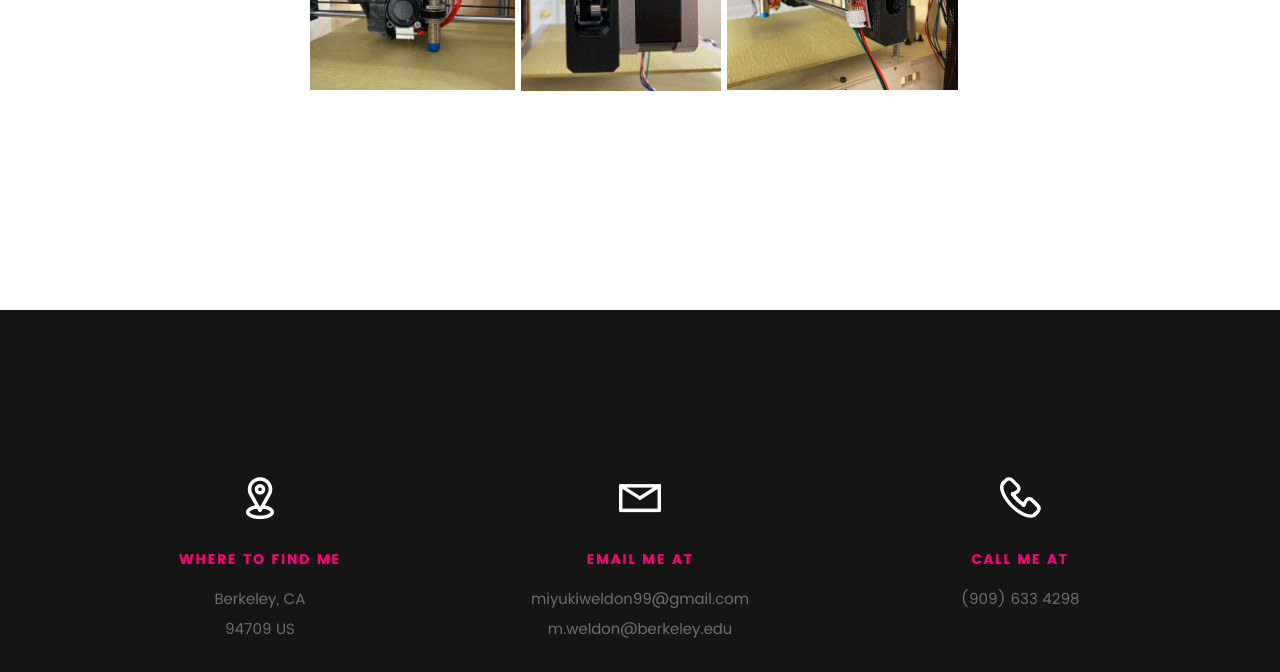
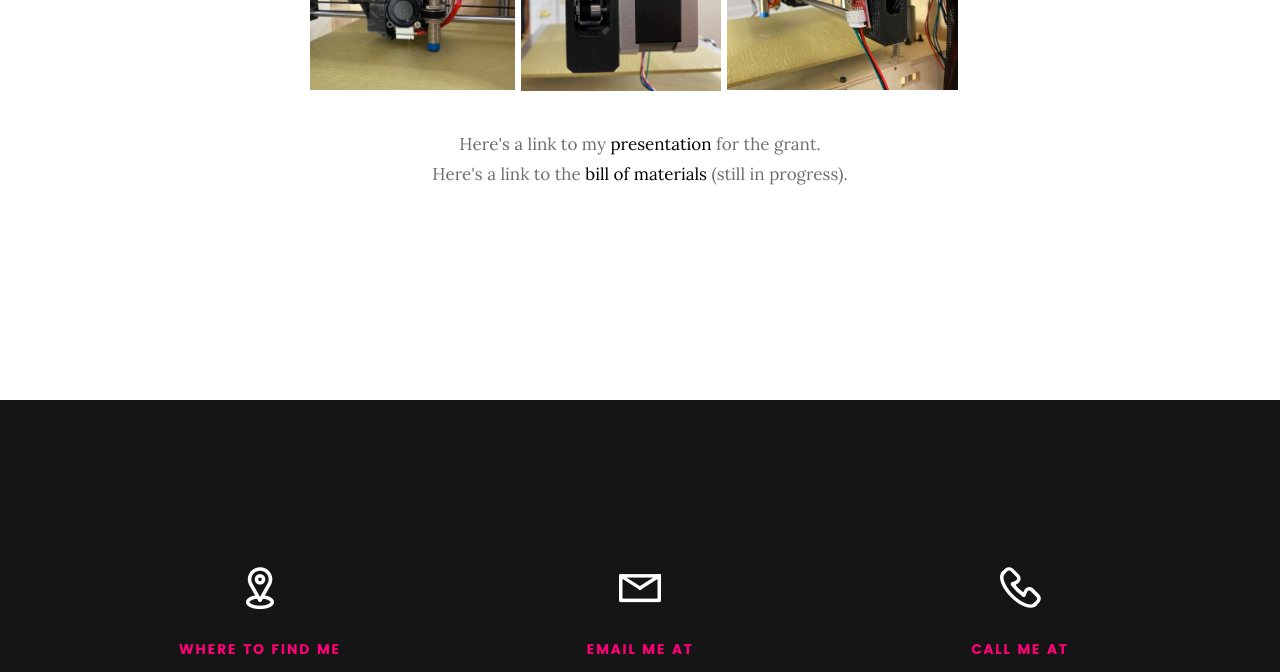
Before and after one commit to miyukiweldon/miyukiweldon.github.io, a plain HTML site: page 3DPrinter.html in a window 1280 px wide. Shown: the part 5260-5932 px from the top of the page. Drawn offline with Linux system fonts and the light colour scheme; files whose address does not match are found by name.

Commit message:
added links to presentation and BOM

```diff
--- a/3DPrinter.html
+++ b/3DPrinter.html
@@ -190,6 +190,11 @@
         <img src="images/3DPrinter/3DPrinter_XYRight.jpg" style="float: left; width: 35%; margin-right: 1%; margin-bottom: 0.5em;">
         <p style="clear: both;">
 
+        <p >
+          Here's a link to my <a href="https://docs.google.com/presentation/d/1bHPDNEPOCPu7NwS5T8hhpN1rvADnZiK2nUppQj0zPkA/edit?usp=sharing">presentation</a> for the grant.
+          <br> Here's a link to the <a href="https://docs.google.com/spreadsheets/d/1odiKF5CchxmSJH3c6KYxKerjO6Vr8c-4bpWeeUIlwFE/edit?usp=sharing">bill of materials</a> (still in progress).
+        </p>
+
    		</div>
    	</div> <!-- /section-intro -->
 
```
